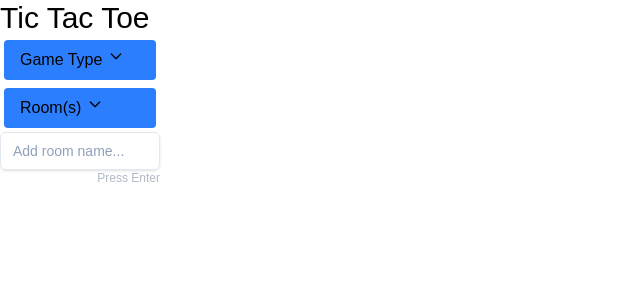
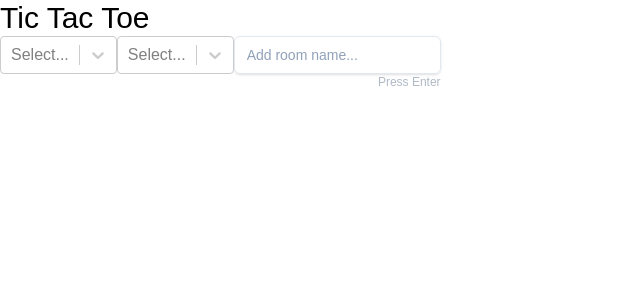
Before and after one commit to pmanni02/local-multiplayer-tic-tac-toe, a Next.js app in the folder apps/web/: page / in a window 1280 px wide. Shown: the top 300 px of the page, without its empty margins (0-640 px from the left). Built offline with nearby package versions, Linux system fonts and the light colour scheme.

Commit message:
replace dropdowns with react-select

```diff
--- a/apps/web/app/page.tsx
+++ b/apps/web/app/page.tsx
@@ -1,77 +1,67 @@
 "use client";
-import React, { useState } from "react";
-import Link from "next/link";
+import React, { useId, useState } from "react";
+import Select, { SingleValue } from 'react-select'
+import { StartGameButton } from "./start-game-button";
+
+interface OptionType {
+  value: string;
+  label: string;
+}
+
+const gameTypeOptions: OptionType[] = [
+  { value: 'regular', label: 'regular' },
+  { value: 'ultimate', label: 'ultimate' }
+]
 
 export default function Page() {
   const [rooms, setRooms] = useState<string[]>([]);
 
-  // TODO:
-  // - add state for storing rooms
-  // - add dropdown for rooms
-  // - add button to add room
+  const [roomOptions, setRoomOptions] = useState<OptionType[]>([])
+  const [selectedRoomOption, setSelectedRoomOption] = useState<OptionType>()
+  const [selectedGameTypeOption, setSelectedGameTypeOption] = useState<OptionType>()
+
+  const handleGameTypeChange = (selectedOption: SingleValue<OptionType> | null) => {
+    if (selectedOption) {
+      setSelectedGameTypeOption(selectedOption)
+    }
+  }
+
+  const handleRoomNameChange = (selectedOption: SingleValue<OptionType> | null) => {
+    if (selectedOption) {
+      setSelectedRoomOption(selectedOption)
+    }
+  }
 
   return (
     <>
-      <div>
       <h1 className="text-3xl">Tic Tac Toe</h1>
-
+      <div className="flex flex-col w-120">
+        {/* SELECT MENUS */}
+        <div className="flex flex-row gap-y-4">
           {/* GAME TYPE */}
-        <details className="dropdown w-40">
-          <summary className="flex flex-row btn-primary m-1 list-none bg-blue-500 hover:bg-blue-700 py-2 px-4 rounded">
-            Game Type
-            <svg
-              className="w-4 h-4 ms-1.5 -me-0.5"
-              aria-hidden="true"
-              xmlns="http://www.w3.org/2000/svg"
-              fill="none"
-              viewBox="0 0 24 24"
-            >
-              <path
-                stroke="currentColor"
-                strokeLinecap="round"
-                strokeLinejoin="round"
-                strokeWidth="2"
-                d="m19 9-7 7-7-7"
+          <div className="">
+            <Select
+              value={selectedGameTypeOption}
+              options={gameTypeOptions}
+              onChange={handleGameTypeChange}
+              isClearable
+              instanceId={useId()} // added to prevent hydration error
             />
-            </svg>
-          </summary>
-          <ul className="menu dropdown-content rounded-box z-1 p-2 shadow-sm">
-            <Link className="" href="/game">
-              <li>Regular</li>
-            </Link>
-          </ul>
-        </details>
+          </div>
 
           {/* ROOM(S) */}
-        <details className="dropdown w-40">
-          <summary className="flex flex-row btn-primary m-1 list-none bg-blue-500 hover:bg-blue-700 py-2 px-4 rounded">
-            Room(s)
-            <svg
-              className="w-4 h-4 ms-1.5 -me-0.5"
-              aria-hidden="true"
-              xmlns="http://www.w3.org/2000/svg"
-              fill="none"
-              viewBox="0 0 24 24"
-            >
-              <path
-                stroke="currentColor"
-                strokeLinecap="round"
-                strokeLinejoin="round"
-                strokeWidth="2"
-                d="m19 9-7 7-7-7"
+          <div className="">
+            <Select
+              value={selectedRoomOption}
+              options={roomOptions}
+              onChange={handleRoomNameChange}
+              isClearable
+              instanceId={useId()} // added to prevent hydration error
             />
-            </svg>
-          </summary>
-          <ul className="menu dropdown-content rounded-box z-1 p-2 shadow-sm">
-            {
-              rooms.map((room, index) => {
-                return <li key={index}>{room}</li>
-              })
-            }
-          </ul>
-        </details>
+          </div>
 
-        <div className="flex flex-col w-40">
+          {/* ADD NEW ROOM */}
+          <div className="flex flex-col">
             <form
               className="flex flex-col"
               id="roomInput"
@@ -83,9 +73,13 @@ export default function Page() {
                 const newRoom = target.addRoom.value;
                 console.log('newRoom', newRoom)
 
+                const roomOptionsCopy = roomOptions.slice()
+                roomOptionsCopy.push({ value: `${newRoom}`, label: `${newRoom}` })
+
                 const roomsCopy = rooms.slice()
                 if (!roomsCopy.includes(newRoom)) {
                   const myRooms = [...rooms, newRoom]
+                  setRoomOptions(roomOptionsCopy);
                   setRooms(myRooms)
                 }
 
@@ -99,8 +93,10 @@ export default function Page() {
               />
               <p className="flex label text-xs justify-end-safe text-slate-500/50">Press Enter</p>
             </form>
+          </div>
+        </div>
 
-        </div>
+        <StartGameButton gameType={selectedGameTypeOption?.value} roomName={selectedRoomOption?.value} />
       </div>
     </>
   );
--- /dev/null
+++ b/apps/web/app/start-game-button.tsx
@@ -0,0 +1,21 @@
+import Link from "next/link";
+import { Nullable } from "../global";
+
+export function StartGameButton({ gameType, roomName }: { gameType: Nullable<string>, roomName: Nullable<string> }) {
+  if (gameType && roomName) {
+    return (
+      <div className="flex flex-row p-[2px]">
+        <Link
+          href={{ pathname: `/game`, query: { roomName, gameType } }}
+          className="text-white bg-blue-500 hover:bg-blue-700 py-2 px-4 rounded"
+        >
+          Start!
+        </Link>
+      </div>
+    )
+  } else {
+    return (
+      <></>
+    )
+  }
+}
--- a/apps/web/package.json
+++ b/apps/web/package.json
@@ -15,6 +15,7 @@
     "next": "16.1.5",
     "react": "^19.2.0",
     "react-dom": "^19.2.0",
+    "react-select": "^5.10.2",
     "socket.io-client": "^4.8.3"
   },
   "devDependencies": {
```
Lines whose indentation alone changed are shown as unchanged.
